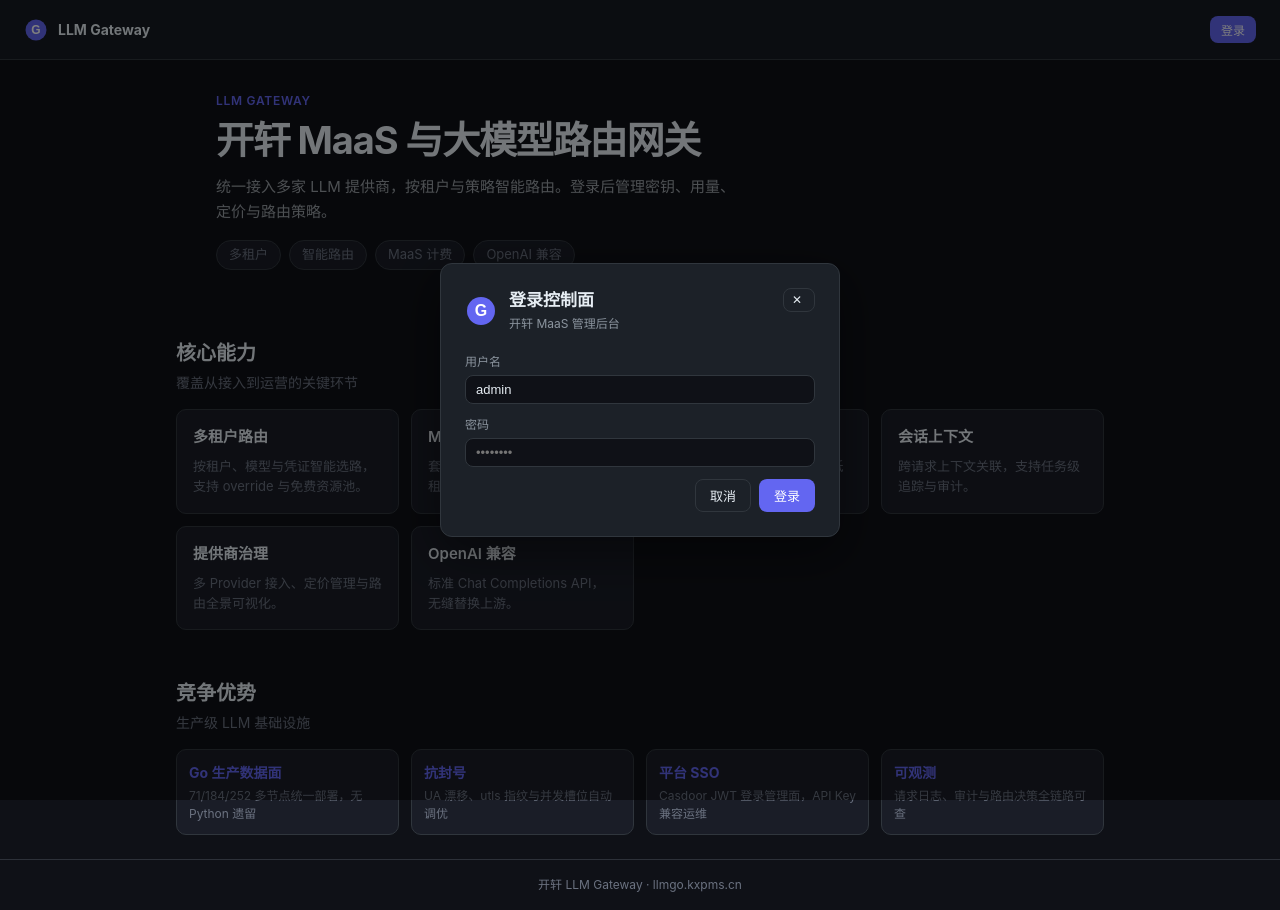
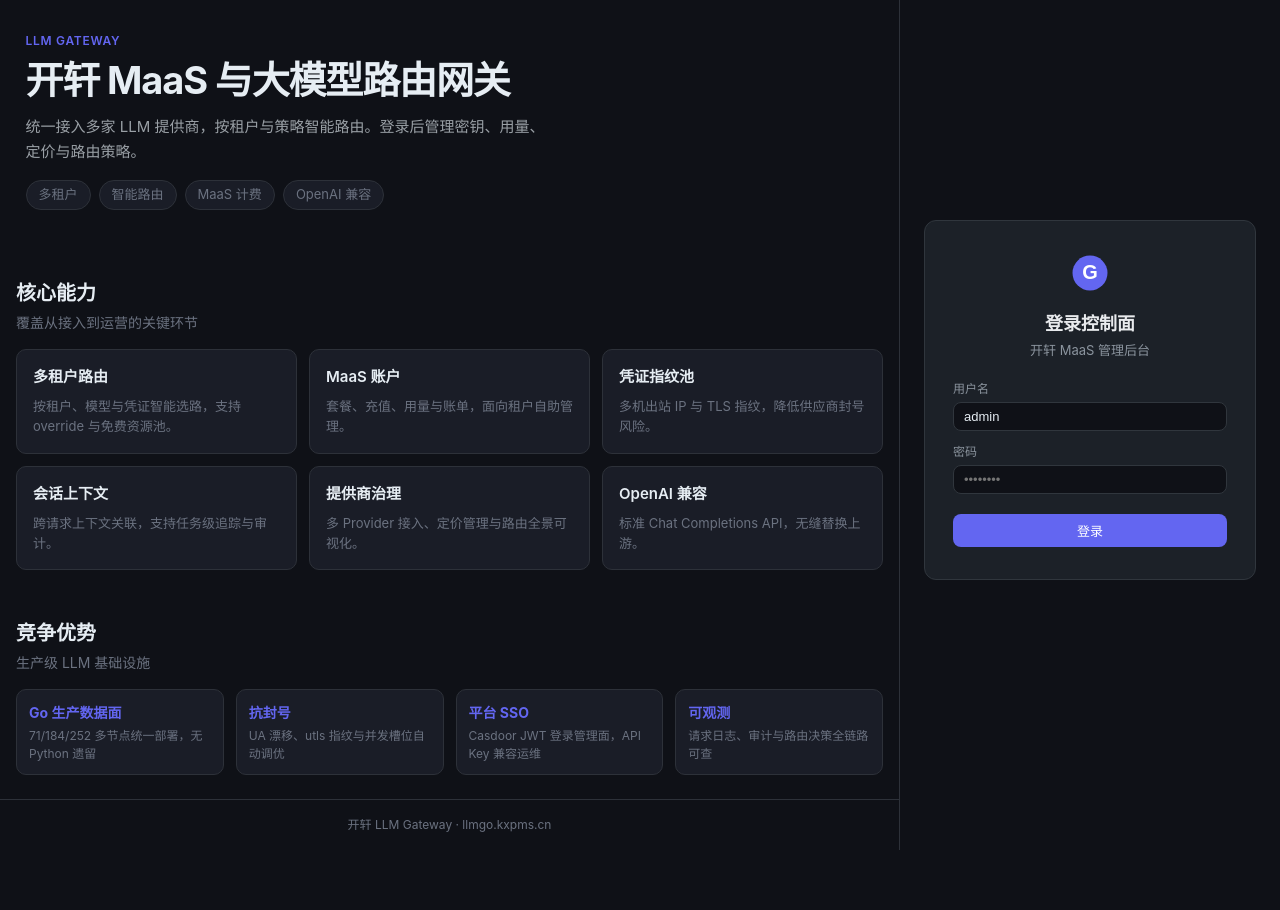
Before and after one commit to halfking/SI-LLM-Gateway, a Vue app in the folder web/: page /login in a window 1280 px wide. Before the commit this address led to /. After the commit the page ends 850 px from the top, so only its background shows below. Built offline with nearby package versions, Linux system fonts and the light colour scheme; the HTML template or start-up script is replaced by a standard one.

Commit message:
fix(web): restore dual-column login landing for llm-gateway-go
Revert modal-only guest flow: unauthenticated users see left ServiceLandingPage
(hideCta) plus right login card at /login; protected routes redirect to /login.

Co-authored-by: Cursor <cursoragent@cursor.com>

```diff
--- a/web/src/App.vue
+++ b/web/src/App.vue
@@ -2,12 +2,8 @@
 import { computed, ref, watch } from 'vue'
 import { useRoute, useRouter } from 'vue-router'
 import { store, clearAll, isSuperAdmin as checkSuperAdmin, isPlatformOpsView as checkPlatformOps } from './store'
-import LoginModal from './components/LoginModal.vue'
-import { useLoginModal } from './composables/useLoginModal'
-
 const route  = useRoute()
 const router = useRouter()
-const { showLoginModal, openLogin, closeLogin } = useLoginModal()
 const isLoggedIn = computed(() => !!(store.jwtToken || store.apiKey))
 const isSuperAdmin = computed(() => checkSuperAdmin())
 const isPlatformOps = computed(() => checkPlatformOps())
@@ -45,8 +41,7 @@ async function loadVersion() {
     })
     if (resp.status === 401) {
       clearAll()
-      router.push('/')
-      openLogin()
+      router.push('/login')
       return
     }
     if (resp.ok) {
@@ -58,19 +53,8 @@ async function loadVersion() {
 }
 
 watch(isLoggedIn, (loggedIn) => {
-  if (loggedIn) {
-    closeLogin()
-    loadVersion()
-  }
+  if (loggedIn) loadVersion()
 }, { immediate: true })
-
-watch(
-  () => route.query.login,
-  (login) => {
-    if (login && !isLoggedIn.value) openLogin()
-  },
-  { immediate: true },
-)
 
 const nav = computed((): NavItem[] => [
   { path: '/',                  label: '仪表盘',  icon: '📊' },
@@ -97,7 +81,7 @@ const nav = computed((): NavItem[] => [
 
 function logout() {
   clearAll()
-  router.push('/')
+  router.push('/login')
 }
 </script>
 
@@ -142,25 +126,7 @@ function logout() {
       <RouterView />
     </main>
   </div>
-  <div v-else class="guest-layout">
-    <header class="guest-header">
-      <div class="guest-brand">
-        <svg width="24" height="24" viewBox="0 0 32 32" fill="none" aria-hidden="true">
-          <circle cx="16" cy="16" r="14" fill="#6366f1"/>
-          <text x="16" y="21" text-anchor="middle" font-size="16" fill="white"
-            font-family="Arial,sans-serif" font-weight="bold">G</text>
-        </svg>
-        <span>LLM Gateway</span>
-      </div>
-      <button type="button" class="btn btn-primary btn-sm guest-login-btn" @click="openLogin">
-        登录
-      </button>
-    </header>
-    <main class="guest-main">
-      <RouterView />
-    </main>
-    <LoginModal v-model="showLoginModal" />
-  </div>
+  <RouterView v-else />
 </template>
 
 <style scoped>
@@ -274,47 +240,4 @@ function logout() {
   padding: 24px;
 }
 
-.guest-layout {
-  display: flex;
-  flex-direction: column;
-  min-height: 100vh;
-  background: var(--bg);
-}
-
-.guest-header {
-  display: flex;
-  align-items: center;
-  justify-content: space-between;
-  gap: 16px;
-  padding: 16px 24px;
-  border-bottom: 1px solid var(--border);
-  background: var(--sidebar);
-  position: sticky;
-  top: 0;
-  z-index: 10;
-}
-
-.guest-brand {
-  display: flex;
-  align-items: center;
-  gap: 10px;
-  font-size: 14px;
-  font-weight: 700;
-  color: var(--text);
-}
-
-.guest-login-btn {
-  flex-shrink: 0;
-}
-
-.guest-main {
-  flex: 1;
-  overflow-y: auto;
-}
-
-@media (max-width: 640px) {
-  .guest-header {
-    padding: 12px 16px;
-  }
-}
 </style>
--- a/web/src/router.ts
+++ b/web/src/router.ts
@@ -56,7 +56,7 @@ export const router = createRouter({
   routes: [
     { path: '/login',              component: LoginView, meta: { public: true } },
     { path: '/forbidden',          component: ForbiddenView, meta: { public: true } },
-    { path: '/',                   component: HomeView, meta: { public: true } },
+    { path: '/',                   component: HomeView },
 
     // super_admin only — providers, catalog, free pool, tenants, audit logs
     { path: '/providers',          component: ProvidersView,       meta: { requiresSuper: true } },
@@ -111,9 +111,9 @@ export const router = createRouter({
 })
 
 router.beforeEach((to) => {
-  // 1. Auth check — unauthenticated users land on home, not full-page login
+  // 1. Auth check — unauthenticated users see dual-column login page
   if (!to.meta.public && !isAuthed()) {
-    return { path: '/', query: { login: '1', redirect: to.fullPath } }
+    return { path: '/login', query: { redirect: to.fullPath } }
   }
   // 2. Bounce authed users away from /login
   if (to.path === '/login' && isAuthed()) {
--- a/web/src/views/HomeView.vue
+++ b/web/src/views/HomeView.vue
@@ -1,13 +1,7 @@
 <script setup lang="ts">
-import { computed } from 'vue'
-import { store } from '../store'
 import DashboardView from './DashboardView.vue'
-import LandingView from './LandingView.vue'
-
-const isLoggedIn = computed(() => !!(store.jwtToken || store.apiKey))
 </script>
 
 <template>
-  <DashboardView v-if="isLoggedIn" />
-  <LandingView v-else />
+  <DashboardView />
 </template>
--- a/web/src/views/LoginView.vue
+++ b/web/src/views/LoginView.vue
@@ -1,17 +1,159 @@
 <script setup lang="ts">
-import { onMounted } from 'vue'
+import { ref } from 'vue'
 import { useRouter } from 'vue-router'
-import { useLoginModal } from '../composables/useLoginModal'
+import { login, getAuthMe } from '../api'
+import { setApiKey, setJwtToken, setUserInfo } from '../store'
+import ServiceLandingPage from '../components/ServiceLandingPage.vue'
 
 const router = useRouter()
-const { openLogin } = useLoginModal()
+const username = ref('admin')
+const password = ref('')
+const loading = ref(false)
+const error = ref('')
 
-onMounted(async () => {
-  openLogin()
-  await router.replace({ path: '/', query: {} })
-})
+const features = [
+  { title: '多租户路由', description: '按租户、模型与凭证智能选路，支持 override 与免费资源池。' },
+  { title: 'MaaS 账户', description: '套餐、充值、用量与账单，面向租户自助管理。' },
+  { title: '凭证指纹池', description: '多机出站 IP 与 TLS 指纹，降低供应商封号风险。' },
+  { title: '会话上下文', description: '跨请求上下文关联，支持任务级追踪与审计。' },
+  { title: '提供商治理', description: '多 Provider 接入、定价管理与路由全景可视化。' },
+  { title: 'OpenAI 兼容', description: '标准 Chat Completions API，无缝替换上游。' },
+]
+
+const advantages = [
+  { title: 'Go 生产数据面', description: '71/184/252 多节点统一部署，无 Python 遗留' },
+  { title: '抗封号', description: 'UA 漂移、utls 指纹与并发槽位自动调优' },
+  { title: '平台 SSO', description: 'Casdoor JWT 登录管理面，API Key 兼容运维' },
+  { title: '可观测', description: '请求日志、审计与路由决策全链路可查' },
+]
+
+async function handleLogin() {
+  error.value = ''
+  if (!username.value || !password.value) {
+    error.value = '请输入用户名和密码'
+    return
+  }
+  loading.value = true
+  try {
+    const resp = await login(username.value, password.value)
+    if (resp.access_token) {
+      setJwtToken(resp.access_token)
+      if (resp.user) {
+        setUserInfo(resp.user)
+      } else {
+        try {
+          const me = await getAuthMe()
+          setUserInfo(me)
+        } catch { /* ignore */ }
+      }
+    } else if (resp.api_key) {
+      setApiKey(resp.api_key)
+    }
+    router.push('/')
+  } catch (e: unknown) {
+    error.value = e instanceof Error ? e.message : '登录失败'
+  } finally {
+    loading.value = false
+  }
+}
 </script>
 
 <template>
-  <div />
+  <div class="login-shell">
+    <div class="login-shell__main">
+      <ServiceLandingPage
+        kicker="LLM Gateway"
+        title="开轩 MaaS 与大模型路由网关"
+        subtitle="统一接入多家 LLM 提供商，按租户与策略智能路由。登录后管理密钥、用量、定价与路由策略。"
+        :hero-points="['多租户', '智能路由', 'MaaS 计费', 'OpenAI 兼容']"
+        :features="features"
+        :advantages="advantages"
+        advantages-subtitle="生产级 LLM 基础设施"
+        footer-text="开轩 LLM Gateway · llmgo.kxpms.cn"
+        accent="#6366f1"
+        :hide-cta="true"
+      />
+    </div>
+    <aside id="login-form" class="login-shell__aside">
+      <div class="login-card">
+        <div class="login-logo">
+          <svg width="40" height="40" viewBox="0 0 32 32" aria-hidden="true">
+            <circle cx="16" cy="16" r="14" fill="#6366f1" />
+            <text x="16" y="21" text-anchor="middle" font-size="16" fill="white"
+              font-family="Arial,sans-serif" font-weight="bold">G</text>
+          </svg>
+        </div>
+        <h2>登录控制面</h2>
+        <p class="subtitle">开轩 MaaS 管理后台</p>
+        <div v-if="error" class="alert alert-danger">{{ error }}</div>
+        <form @submit.prevent="handleLogin">
+          <div class="form-group">
+            <label>用户名</label>
+            <input v-model="username" type="text" placeholder="admin" autocomplete="username" />
+          </div>
+          <div class="form-group">
+            <label>密码</label>
+            <input v-model="password" type="password" placeholder="••••••••" autocomplete="current-password" />
+          </div>
+          <button class="btn btn-primary login-submit" type="submit" :disabled="loading">
+            {{ loading ? '登录中…' : '登录' }}
+          </button>
+        </form>
+      </div>
+    </aside>
+  </div>
 </template>
+
+<style scoped>
+.login-shell {
+  display: grid;
+  grid-template-columns: 1fr 380px;
+  min-height: 100vh;
+  background: #0f1117;
+}
+
+.login-shell__main {
+  overflow-y: auto;
+  border-right: 1px solid #2d3139;
+}
+
+.login-shell__aside {
+  position: sticky;
+  top: 0;
+  height: 100vh;
+  display: flex;
+  align-items: center;
+  justify-content: center;
+  padding: 24px;
+  background: #0f1117;
+}
+
+.login-card {
+  background: var(--card, #1a1d27);
+  border: 1px solid var(--border, #2d3139);
+  border-radius: 12px;
+  padding: 32px 28px;
+  width: 100%;
+  max-width: 340px;
+}
+
+.login-logo { text-align: center; margin-bottom: 12px; }
+h2 { text-align: center; font-size: 18px; margin-bottom: 4px; color: #e8eaed; }
+.subtitle { text-align: center; color: var(--muted, #6b7280); font-size: 13px; margin-bottom: 20px; }
+.login-submit {
+  width: 100%;
+  justify-content: center;
+  margin-top: 8px;
+}
+
+@media (max-width: 960px) {
+  .login-shell {
+    grid-template-columns: 1fr;
+  }
+  .login-shell__aside {
+    position: static;
+    height: auto;
+    border-top: 1px solid #2d3139;
+  }
+}
+</style>
```
